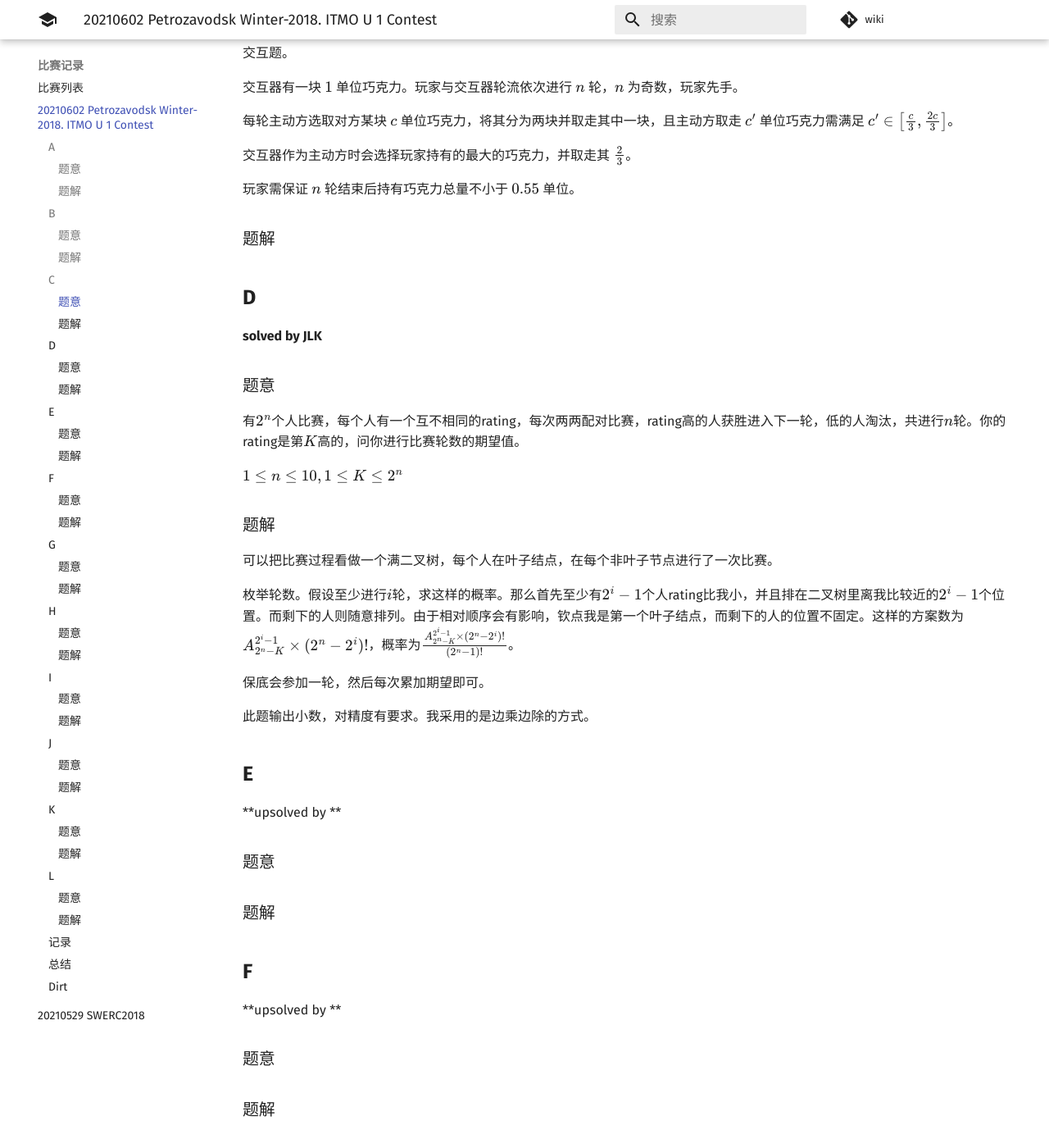
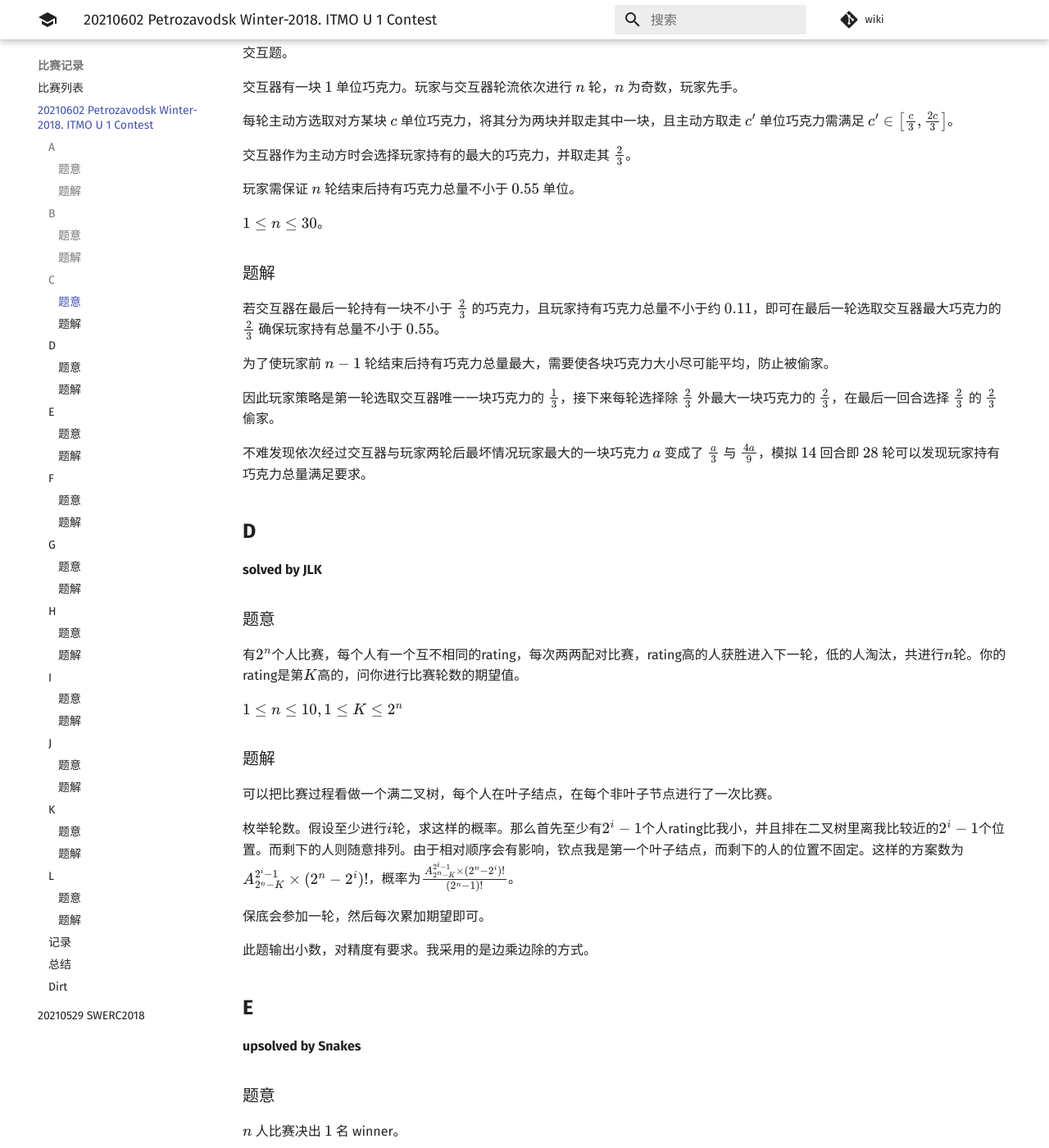
Before and after one commit to PoorMath/PoorMath.github.io, an MkDocs documentation site: the page built from docs/contest/20210602 Petrozavodsk Winter-2018. ITMO U 1 Contest.md, in a window 1280 px wide and 1400 px high, scrolled down 960 px. Shown: the whole window at 82% size. Built offline with MkDocs 1.6.1 and Material for MkDocs 9.7.7, drawn with Linux system fonts in a browser that asks for light colours; comment, search, counter and statistics services are not loaded; some of the changed text lies outside the part shown.

Commit message:
Update 20210602 Petrozavodsk Winter-2018. ITMO U 1 Contest.md

```diff
--- a/docs/contest/20210602 Petrozavodsk Winter-2018. ITMO U 1 Contest.md
+++ b/docs/contest/20210602 Petrozavodsk Winter-2018. ITMO U 1 Contest.md
@@ -44,9 +44,17 @@
 
 玩家需保证 $n$ 轮结束后持有巧克力总量不小于 $0.55$ 单位。
 
+$1\leq n\leq 30$。
+
 ### 题解
 
+若交互器在最后一轮持有一块不小于 $2\over 3$ 的巧克力，且玩家持有巧克力总量不小于约 $0.11$，即可在最后一轮选取交互器最大巧克力的 $2\over 3$ 确保玩家持有总量不小于 $0.55$。
 
+为了使玩家前 $n-1$ 轮结束后持有巧克力总量最大，需要使各块巧克力大小尽可能平均，防止被偷家。
+
+因此玩家策略是第一轮选取交互器唯一一块巧克力的 $1\over 3$，接下来每轮选择除 $2\over 3$ 外最大一块巧克力的 $2\over 3$，在最后一回合选择 $2\over 3$ 的 $2\over 3$ 偷家。
+
+不难发现依次经过交互器与玩家两轮后最坏情况玩家最大的一块巧克力 $a$ 变成了 $a \over 3$ 与 $4a\over 9$，模拟 $14$ 回合即 $28$ 轮可以发现玩家持有巧克力总量满足要求。
 
 ## **D**
 
@@ -70,11 +78,21 @@ $1 \le n \le 10,1 \le K \le 2^n$
 
 ## **E**
 
-**upsolved by **
+**upsolved by Snakes**
 
 ### 题意
 
+$n$ 人比赛决出 $1$ 名 winner。
 
+每人有互不相同的 rating，二人依照 rating 决出胜负。
+
+每轮比赛两两随机分组，每组保留胜者进入下一轮比赛。未能匹配者直接进入下一轮。这意味着若 $n$ 人参加当前轮就有 $\lceil n/2\rceil$ 人参加下一轮。
+
+求不同比赛方案的数量。比赛方案不同指存在 $a,b$ 二人在比赛某一轮中被分在同一组，但在另一比赛所有轮中并未被分在同一组。
+
+答案对 $2^{64}$ 取余。
+
+$1\leq n\leq 10^18$。
 
 ### 题解
 
```
